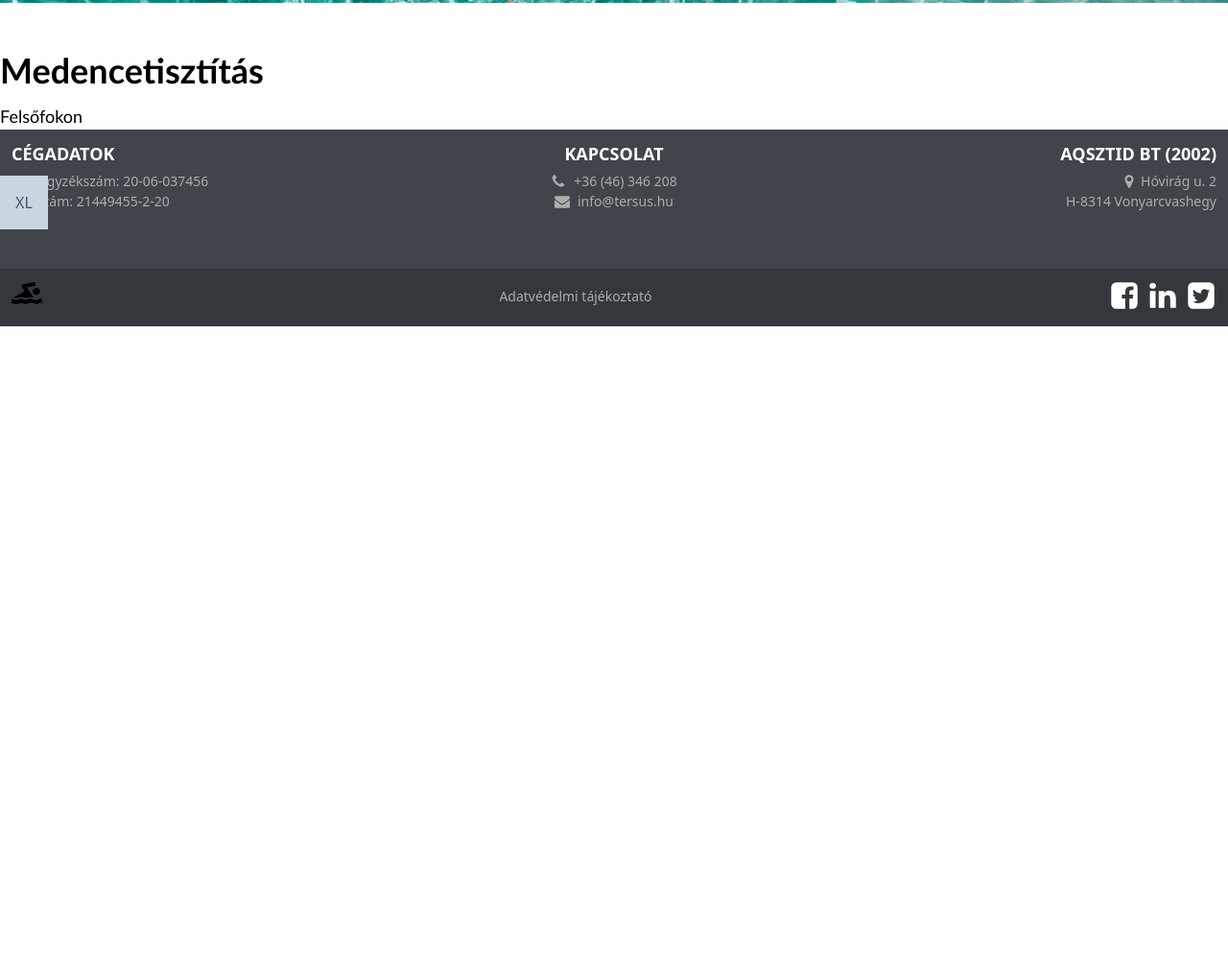
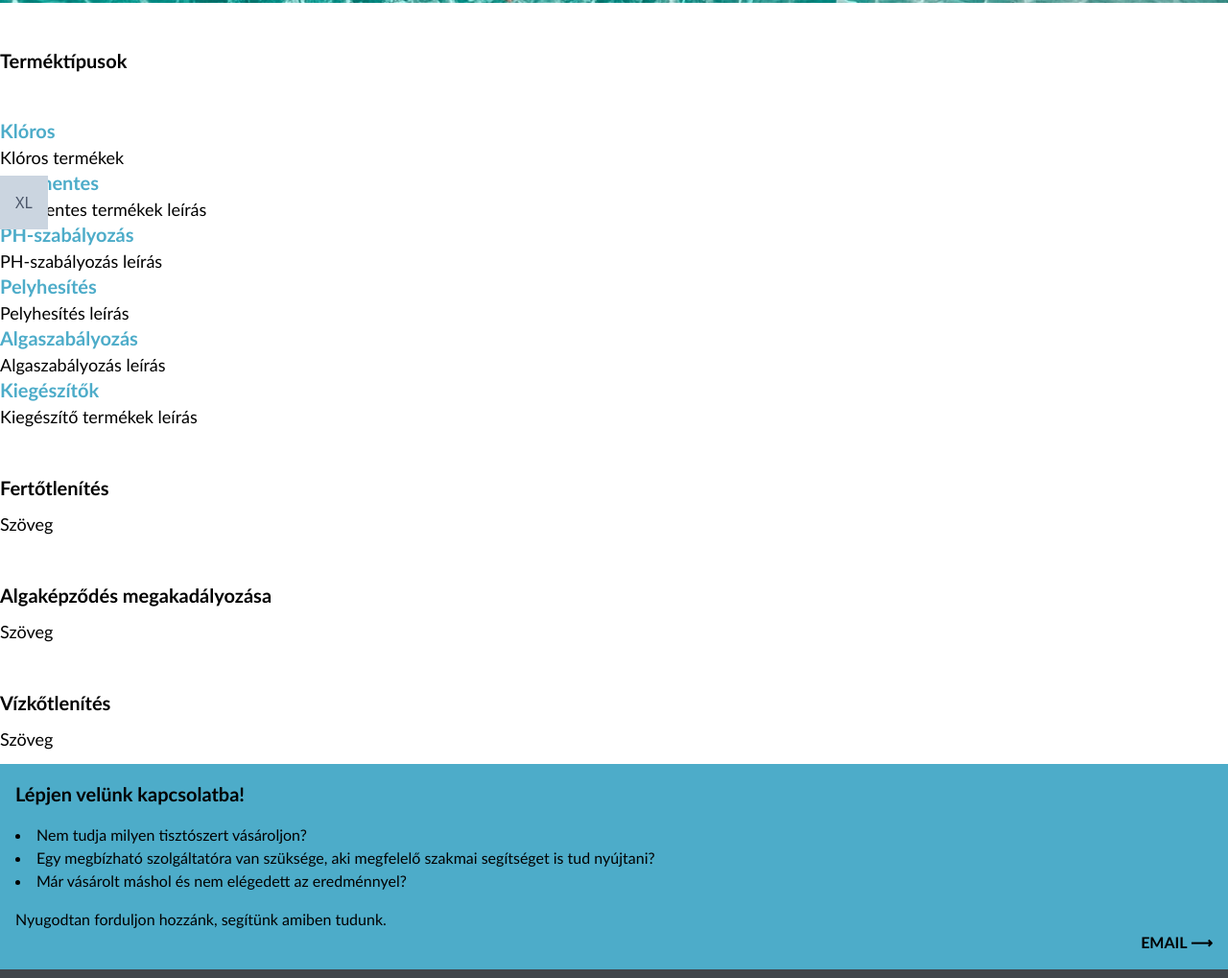
Before and after one commit to pgigler/tersus, a Gatsby site: page / in a window 1280 px wide. Shown: the part 561-1580 px from the top of the page at 96% size. Before the commit the page ends 901 px from the top, so only its background shows below. Built offline with nearby package versions, Linux system fonts and the light colour scheme; Gatsby itself is replaced by a stand-in of ours.

Commit message:
kezdőlap

```diff
--- a/src/components/footer.tsx
+++ b/src/components/footer.tsx
@@ -66,7 +66,7 @@ const Footer = () => {
 					<h2 className="text-white uppercase font-semibold text-lg mb-1">AQSZTID Bt (2002)</h2>
 					<div className="hover:text-brand-blue">
 						<a
-							href="https://www.google.com/maps/place/Cserszegtomaj,+8372/@46.8018213,17.2429432,17.61z/data=!4m5!3m4!1s0x47691c52e234bf31:0x5b1ff7e39c7a89df!8m2!3d46.8036121!4d17.2327563"
+							href="https://www.google.com/maps/place/Vonyarcvashegy,+H%C3%B3vir%C3%A1g+u.+2,+8314/@46.7674977,17.3109753,17z/data=!3m1!4b1!4m5!3m4!1s0x4769028ff02a40d1:0x771e836106b4d63!8m2!3d46.767494!4d17.313164"
 							className="flex flex-col items-end"
 						>
 							<div itemScope itemType="http://schema.org/address" className="flex items-center">
--- /dev/null
+++ b/src/components/get-in-touch.tsx
@@ -0,0 +1,25 @@
+import React from "react";
+import { Link } from "gatsby";
+
+const GetInTouch = () => {
+	return (
+		<div id="getInTouch" className="bg-brand-blue text-black">
+			<div className="container p-4">
+				<h1 className="mb-4 text-xl font-semibold">Lépjen velünk kapcsolatba!</h1>
+				<ul className="list-disc list-inside mb-4">
+					<li>Nem tudja milyen tisztószert vásároljon?</li>
+					<li>
+						Egy megbízható szolgáltatóra van szüksége, aki megfelelő szakmai segítséget is tud nyújtani?
+					</li>
+					<li>Már vásárolt máshol és nem elégedett az eredménnyel?</li>
+				</ul>
+				<p>Nyugodtan forduljon hozzánk, segítünk amiben tudunk.</p>
+				<a className="text-right link-inverse" href={`mailto:info@tersus.hu?subject=weboldalról`}>
+					<div className="uppercase">Email &#10230;</div>
+				</a>
+			</div>
+		</div>
+	);
+};
+
+export default GetInTouch;
--- a/src/components/header.tsx
+++ b/src/components/header.tsx
@@ -1,6 +1,5 @@
 import { Link, useStaticQuery, graphql } from "gatsby";
 import React, { useState } from "react";
-import { AnchorLink } from "gatsby-plugin-anchor-links";
 import { getFixed } from "../util/helper";
 import Img from "gatsby-image";
 
@@ -85,7 +84,7 @@ const Header = () => {
 				} relative sm:flex bg-white sm:bg-transparent sm:h-full sm:pb-0 z-10`}
 			>
 				{MENUS.map((item) => (
-					<AnchorLink
+					<Link
 						key={item.slug}
 						to={item.slug}
 						className={`menu relative py-4 pl-2 sm:py-0 sm:pl-0 flex items-center ${
@@ -97,7 +96,7 @@ const Header = () => {
 					>
 						<h1 className="uppercase font-medium text-brand-grayt sm:mx-2 z-20">{item.title}</h1>
 						<div className="absolute bottom-0 left-0 w-full h-0"></div>
-					</AnchorLink>
+					</Link>
 				))}
 			</nav>
 		</header>
--- a/src/components/main.scss
+++ b/src/components/main.scss
@@ -22,6 +22,18 @@
 
 .link {
 	@apply text-brand-blue font-semibold;
+
+	&:hover {
+		@apply text-black;
+	}
+}
+
+.link-inverse {
+	@apply text-black font-semibold;
+
+	&:hover {
+		@apply text-white;
+	}
 }
 
 main {
--- /dev/null
+++ b/src/data/product_categories.json
@@ -0,0 +1,38 @@
+[
+	{
+		"id": "kloros",
+		"name": "Klóros",
+		"slug": "/termekek#kloros",
+		"shortDescription": "Klóros termékek"
+	},
+	{
+		"id": "klormentes",
+		"name": "Klórmentes",
+		"slug": "/termekek#klormentes",
+		"shortDescription": "Klórmentes termékek leírás"
+	},
+	{
+		"id": "ph-szabalyozas",
+		"name": "PH-szabályozás",
+		"slug": "/termekek#ph-szabalyozas",
+		"shortDescription": "PH-szabályozás leírás"
+	},
+	{
+		"id": "pelyhesites",
+		"name": "Pelyhesítés",
+		"slug": "/termekek#pelyhesites",
+		"shortDescription": "Pelyhesítés leírás"
+	},
+	{
+		"id": "algaszabalyozas",
+		"name": "Algaszabályozás",
+		"slug": "/termekek#algaszabalyozas",
+		"shortDescription": "Algaszabályozás leírás"
+	},
+	{
+		"id": "kiegeszitok",
+		"name": "Kiegészítők",
+		"slug": "/termekek#kiegeszitok",
+		"shortDescription": "Kiegészítő termékek leírás"
+	}
+]
--- a/src/data/products.json
+++ b/src/data/products.json
@@ -1,5 +1,6 @@
 [
 	{
+		"category": "kloros",
 		"id": "stabil_klor",
 		"name": "Stabil Klór",
 		"subtitle": "uszodavíz-fertőtlenítő szer (tabletta)",
@@ -46,6 +47,7 @@
 		]
 	},
 	{
+		"category": "algaszabalyozas",
 		"id": "alga_sokk_p",
 		"name": "Alga-Sokk P",
 		"subtitle": "uszodavíz-fertőtlenítő és sokkoló szer",
--- a/src/pages/hasznos-infok.tsx
+++ b/src/pages/hasznos-infok.tsx
@@ -2,9 +2,8 @@ import React from "react";
 import Layout from "../components/layout";
 import SEO from "../components/seo";
 import { getFluid } from "../util/helper";
-import { useStaticQuery, graphql } from "gatsby";
+import { Link, useStaticQuery, graphql } from "gatsby";
 import Img from "gatsby-image";
-import { AnchorLink } from "gatsby-plugin-anchor-links";
 
 const UsefulInfoPage = () => {
 	const data = useStaticQuery(graphql`
@@ -58,9 +57,9 @@ const UsefulInfoPage = () => {
 						<p className="mt-3 font-semibold">Medence víz kezelés klórral</p>
 						<p className="mt-3">
 							A medencevíz fertőtlenítéséhez a klór ( BLUE SUPER TABS T,{" "}
-							<AnchorLink to="/termekek#stabil_klor" className="link">
+							<Link to="/termekek#stabil_klor" className="link">
 								STABIL KLÓR
-							</AnchorLink>
+							</Link>
 							, KLÓR GRANULÁTUM) a leggyakrabban alkalmazott módszer. Kiválóan alkalmas szerves
 							szennyeződések oxidációjára és a legnagyobb hatékonysággal elpusztítja a baktériumokat. A
 							klór felhasználható folyamatos fertőtlenítésre és sokk-kezelésre.
@@ -106,9 +105,9 @@ const UsefulInfoPage = () => {
 							hamarosan zöldes színű átláthatatlan pocsolyává alakul. Ennek megakadályozására vagy ha már
 							bekövetkezett a megszüntetésére használjuk az ún. sokkolás műveletét. Ilyenkor rövid időn
 							belül a sokszorosára növeljük a fertőtlenítőszer szintet (
-							<AnchorLink to="/termekek#alga_sokk_p" className="link">
+							<Link to="/termekek#alga_sokk_p" className="link">
 								ALGA-SOKK P
-							</AnchorLink>
+							</Link>
 							-vel). Ez elpusztítja az algákat és leülepedés után porszívóval el lehet azokat távolítani a
 							medencéből. A vízkezelés mért értékeinek beállításához megfelelő mérőcsíkok állnak
 							rendelkezésre.
@@ -145,9 +144,9 @@ const UsefulInfoPage = () => {
 						<p className="mt-3">
 							A vízbe a sokkoló kezeléshez előírt mennyiségű (általában 10 m3 -hez fél kg), előzőleg
 							vízben feloldott klórgranulátumot adagolunk (
-							<AnchorLink to="/termekek#alga_sokk_p" className="link">
+							<Link to="/termekek#alga_sokk_p" className="link">
 								ALGA-SOKK P
-							</AnchorLink>
+							</Link>
 							). – Megkezdjük a medencevíz forgatását.
 						</p>
 						<p className="mt-3">
--- a/src/pages/index.tsx
+++ b/src/pages/index.tsx
@@ -1,10 +1,12 @@
-import React, { useState, useEffect } from "react";
-import { useStaticQuery, graphql } from "gatsby";
+import React from "react";
+import { Link, useStaticQuery, graphql } from "gatsby";
 
 import Layout from "../components/layout";
 import SEO from "../components/seo";
 import { getFluid } from "../util/helper";
 import BackgroundImage from "gatsby-background-image";
+import productCategories from "../data/product_categories.json";
+import GetInTouch from "../components/get-in-touch";
 
 const IndexPage = () => {
 	const data = useStaticQuery(graphql`
@@ -38,10 +40,24 @@ const IndexPage = () => {
 					</div>
 				</BackgroundImage>
 			</div>
-			<div className="container">
-				<h1 className="pt-12 text-4xl leading-tight font-semibold">Medencetisztítás</h1>
-				<p className="text-lg mt-3">Felsőfokon</p>
+			<div className="container text-lg">
+				<h2 className="py-12 text-xl leading-tight font-semibold">Terméktípusok</h2>
+				{productCategories.map((category) => (
+					<div>
+						<Link to={category.slug} className="pt-8 text-xl leading-tight link">
+							{category.name}
+						</Link>
+						<div>{category.shortDescription}</div>
+					</div>
+				))}
+				<h2 className="pt-12 text-xl leading-tight font-semibold">Fertőtlenítés</h2>
+				<p className="mt-3">Szöveg</p>
+				<h2 className="pt-12 text-xl leading-tight font-semibold">Algaképződés megakadályozása</h2>
+				<p className="mt-3">Szöveg</p>
+				<h2 className="pt-12 text-xl leading-tight font-semibold">Vízkőtlenítés</h2>
+				<p className="my-3">Szöveg</p>
 			</div>
+			<GetInTouch />
 		</Layout>
 	);
 };
--- a/src/pages/termekek.tsx
+++ b/src/pages/termekek.tsx
@@ -2,8 +2,9 @@ import React from "react";
 import Layout from "../components/layout";
 import SEO from "../components/seo";
 import products from "../data/products.json";
+import productCategories from "../data/product_categories.json";
 import { getFixed } from "../util/helper";
-import { useStaticQuery, graphql } from "gatsby";
+import { Link, useStaticQuery, graphql } from "gatsby";
 import Img from "gatsby-image";
 
 const ProductsPage = () => {
@@ -27,11 +28,30 @@ const ProductsPage = () => {
 		<Layout>
 			<SEO title="Termékek" />
 			<div className="container text-lg">
-				{/* <h1 className="pt-12 text-4xl leading-tight font-semibold">Termékek</h1> */}
-				{products.map((product) => (
+				<div>
+					<ul className="flex flex-wrap w-full justify-around m-4">
+						{productCategories.map((category) => (
+							<li>
+								<Link to={category.slug} className="link">
+									{category.name}
+								</Link>
+							</li>
+						))}
+					</ul>
+				</div>
+
+				{productCategories.map((category) => (
+					<div id={category.id}>
+						<h1 className="pt-16 text-4xl text-red-500 leading-tight font-semibold">{category.name}</h1>
+						{products
+							.filter((product) => product.category === category.id)
+							.map((product) => (
 								<div className="flex flex-wrap mx-3 md:flex-column mb-8" id={product.id}>
 									<div className="p-8 w-full xl:w-1/2 text-center">
-							<Img fixed={getFixed(data.allFile.edges, product.imagename)} alt="{product.name}" />
+										<Img
+											fixed={getFixed(data.allFile.edges, product.imagename)}
+											alt="{product.name}"
+										/>
 									</div>
 									<div className="w-full xl:w-1/2">
 										<h1 className="pt-12 text-4xl leading-tight font-semibold">{product.name}</h1>
@@ -75,6 +95,8 @@ const ProductsPage = () => {
 								</div>
 							))}
 					</div>
+				))}
+			</div>
 		</Layout>
 	);
 };
--- a/tailwind.config.js
+++ b/tailwind.config.js
@@ -11,7 +11,7 @@ module.exports = {
 		colors: {
 			gray: colors.gray,
 			white: colors.white,
-            balck: colors.black,
+			black: colors.black,
 			transparent: colors.transparent,
 			red: colors.red,
 			yellow: colors.yellow,
```
Lines whose indentation alone changed are shown as unchanged.
